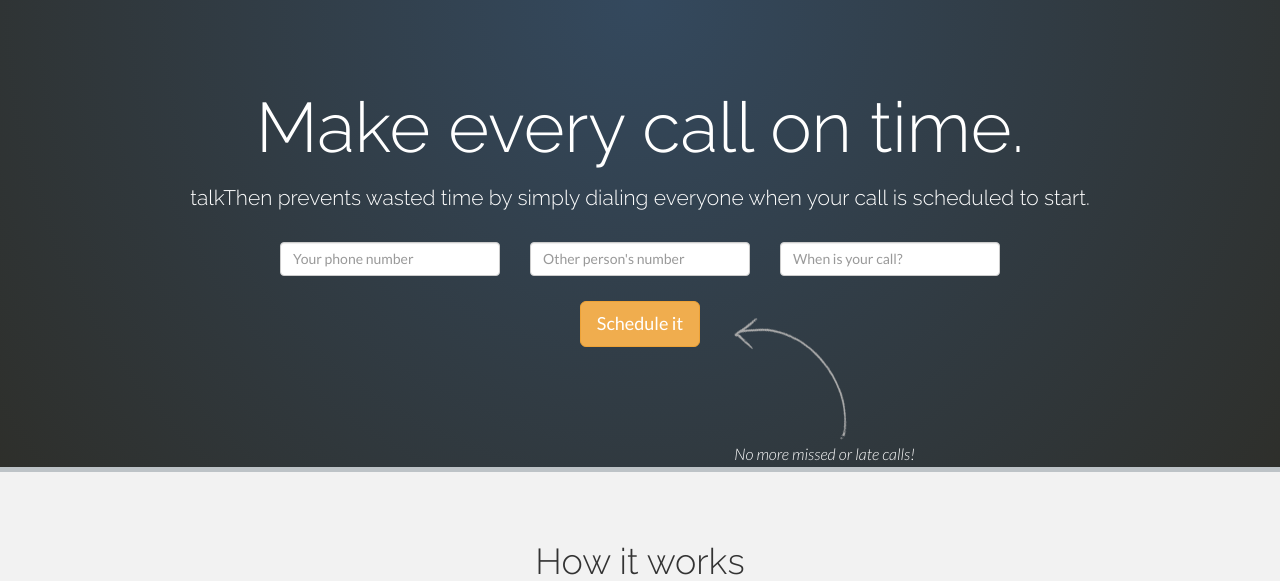
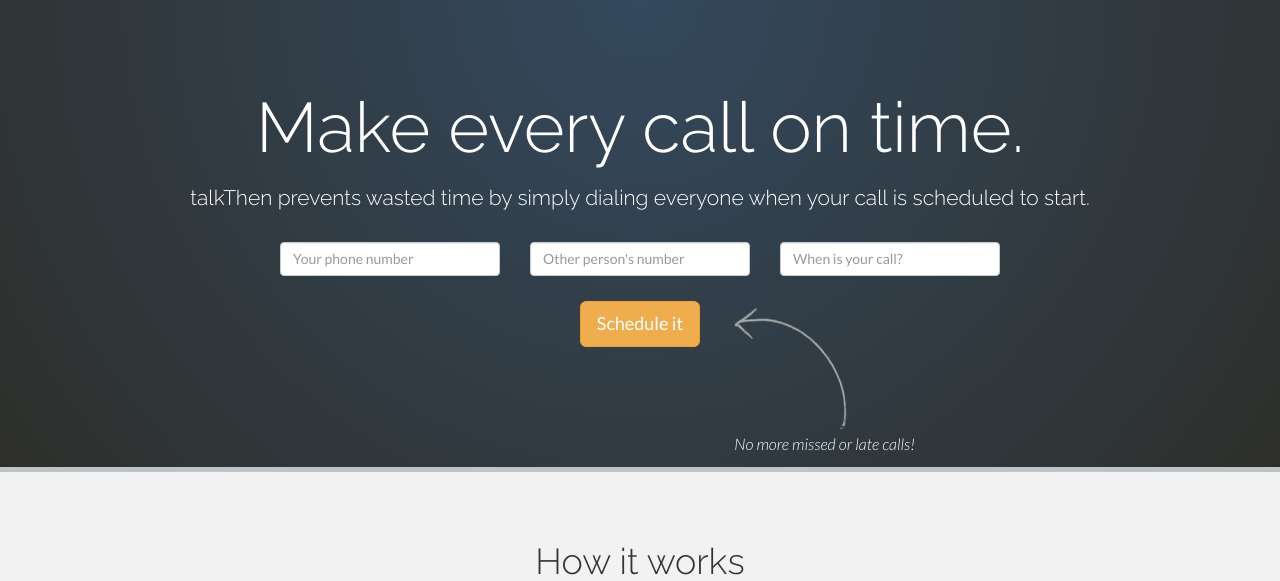
Before and after one commit to typpo/talkthen, a Django app: page / in a window 1280 px wide. Shown: the part 51-632 px from the top of the page. Run offline with Django 3.2, Linux system fonts and the light colour scheme; parts of the project's set-up code (start-up, migrations or seed data) failed here and were passed over; some libraries are stand-ins or nearby versions.

Commit message:
move arrow positioning

```diff
--- a/talkthen/templates/index.html
+++ b/talkthen/templates/index.html
@@ -76,9 +76,9 @@
                 <span id="when_error" style="color:red;display:none;">not valid</span>
               </div>
               <button type="button" id="btn_schedule" class="btn btn-default btn-warning btn-lg" style="margin-top:10px" data-toggle="modal" data-target="#confirmationModal">Schedule it</button>
-              <div class="hidden-xs hidden-sm hidden-md" style="position:absolute;top:75px;right:115px;">
-              <img class="hidden-xs hidden-sm hidden-md" src="assets/img/arrow2.png">
-              <p><em>No more missed or late calls!</em></p>
+              <div class="hidden-xs hidden-sm hidden-md" style="position:absolute;top:65px;right:115px;">
+                <img class="hidden-xs hidden-sm hidden-md" src="assets/img/arrow2.png">
+                <p><em>No more missed or late calls!</em></p>
               </div>
             </form>
 	    		</div>
```
